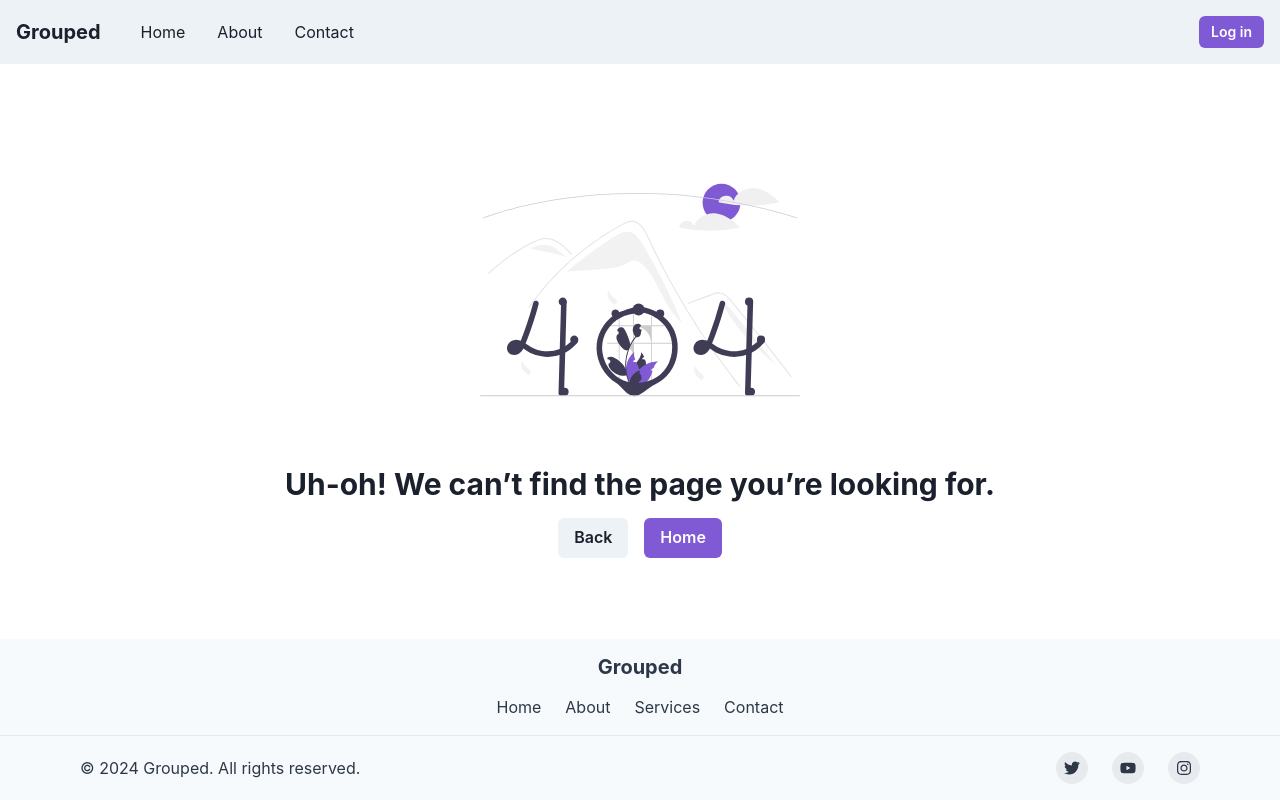
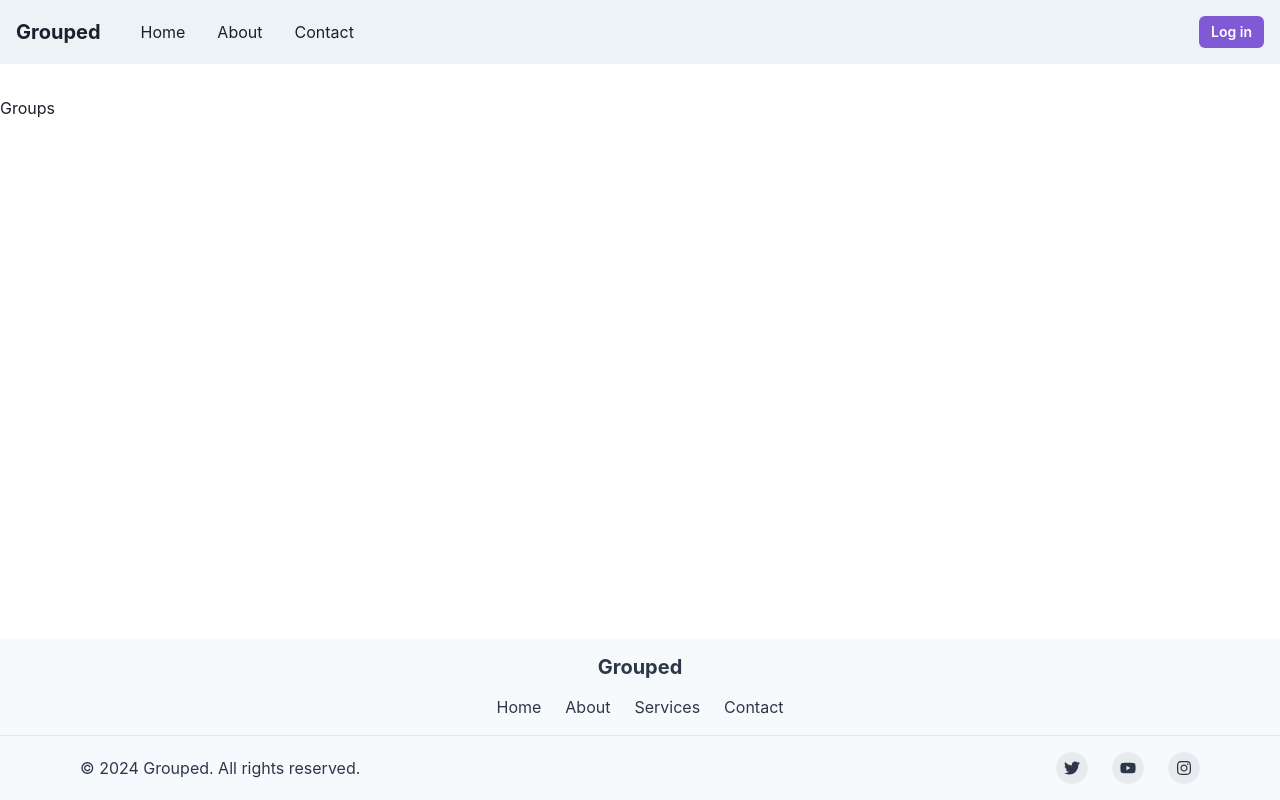
Before and after one commit to Tragicboyjay/grouped, a React (Vite) app in the folder client/: page /groups in a window 1280 px wide. Built offline with nearby package versions, Linux system fonts and the light colour scheme.

Commit message:
created groups pages

```diff
--- a/client/src/components/Navbar.tsx
+++ b/client/src/components/Navbar.tsx
@@ -16,11 +16,7 @@ import { HamburgerIcon, CloseIcon } from '@chakra-ui/icons';
 import { Link as RouterLink, useNavigate } from 'react-router-dom';
 import { useAuth } from '../context/authContext';
 
-const Links = [
-  { label: 'Home', path: '/' },
-  { label: 'About', path: '#' },
-  { label: 'Contact', path: '#' },
-];
+
 
 const NavLink = ({ children, to }: { children: React.ReactNode, to: string }) => (
   <ChakraLink
@@ -44,6 +40,19 @@ const NavBar: React.FC = () => {
   const navigate = useNavigate();
 
   const { user } = useAuth();
+
+  const Links = !user ? [
+    { label: 'Home', path: '/' },
+    { label: 'About', path: '#' },
+    { label: 'Contact', path: '#' },
+  ] : [
+    { label: 'Home', path: '/' },
+    { label: 'About', path: '#' },
+    { label: 'Contact', path: '#' },
+    { label: 'Groups', path: '/groups' },
+    { label: 'Profile', path: '/profile' },
+  ];
+
 
   return (
     <Box bg={useColorModeValue('gray.100', 'gray.900')} px={4}>
@@ -70,7 +79,7 @@ const NavBar: React.FC = () => {
           </HStack>
         </HStack>
         <Flex alignItems={'center'}>
-            { user ? <Text><i className="fa-solid fa-user"></i> {user.username}</Text> :
+            { user ? <Text cursor="pointer" onClick={() => navigate('/profile')}><i className="fa-solid fa-user"></i> {user.username}</Text> :
                 <Button
                 onClick={() => navigate("/sign_in")}
                 _hover={{color: "purple"}}
--- a/client/src/components/Router.tsx
+++ b/client/src/components/Router.tsx
@@ -5,6 +5,7 @@ import SignUp from "../pages/SignUp";
 import Profile from "../pages/Profile";
 import NotFound from "../pages/NotFound";
 import ChatGroup from "../pages/ChatGroup";
+import Groups from "../pages/Groups";
 
 const Router = () => {
     return (
@@ -14,6 +15,7 @@ const Router = () => {
             <Route path="/sign_up" element={<SignUp />} />
             <Route path="/profile" element={<Profile />} />
             <Route path="/chat/:groupId" element={<ChatGroup />} />
+            <Route path="/groups" element={<Groups />} />
             <Route path="*" element={<NotFound />} />
         </Routes>
     );
--- /dev/null
+++ b/client/src/pages/Groups.tsx
@@ -0,0 +1,7 @@
+const Groups: React.FC = () => {
+    return (
+        <h1>Groups</h1>
+    );
+}
+
+export default Groups;
```
